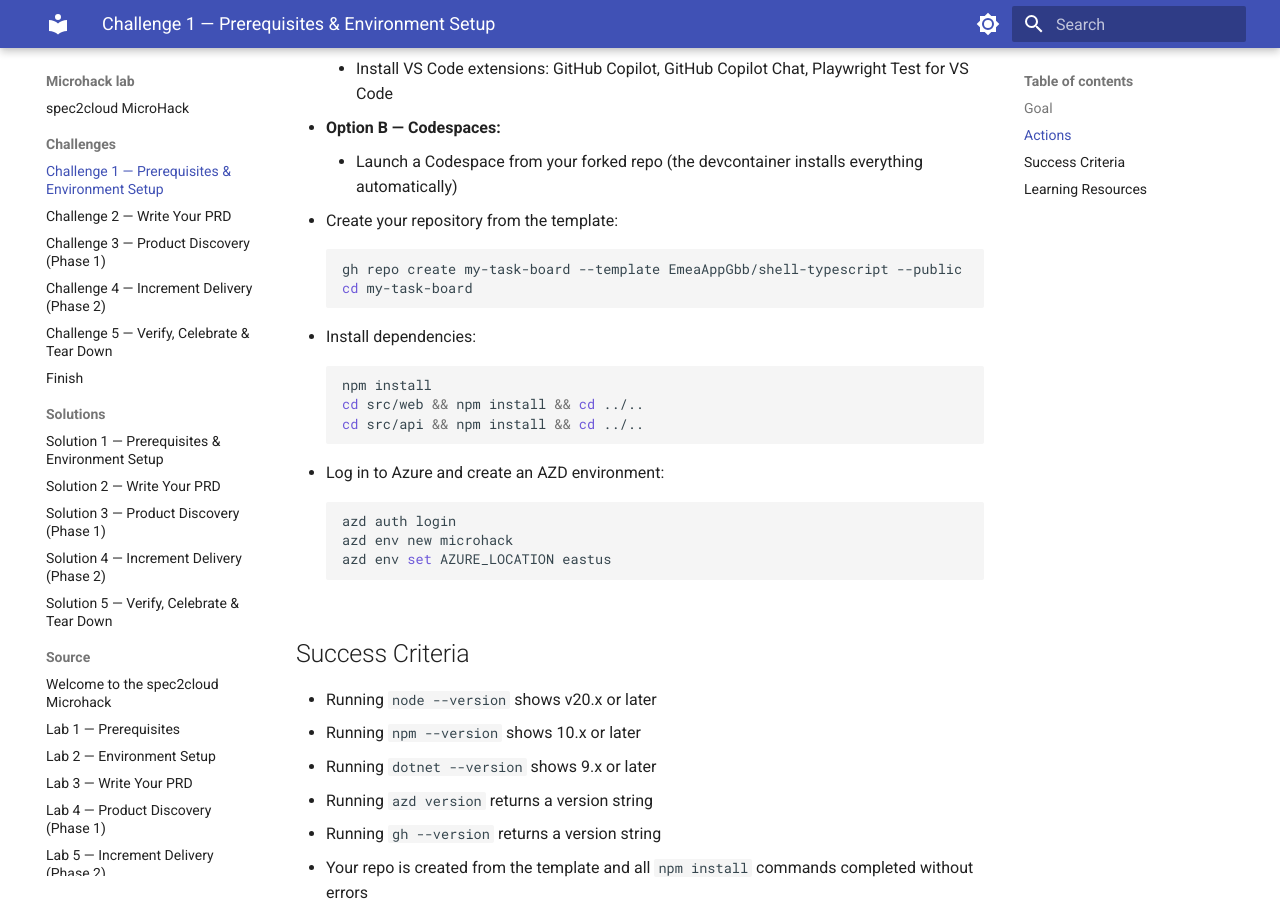
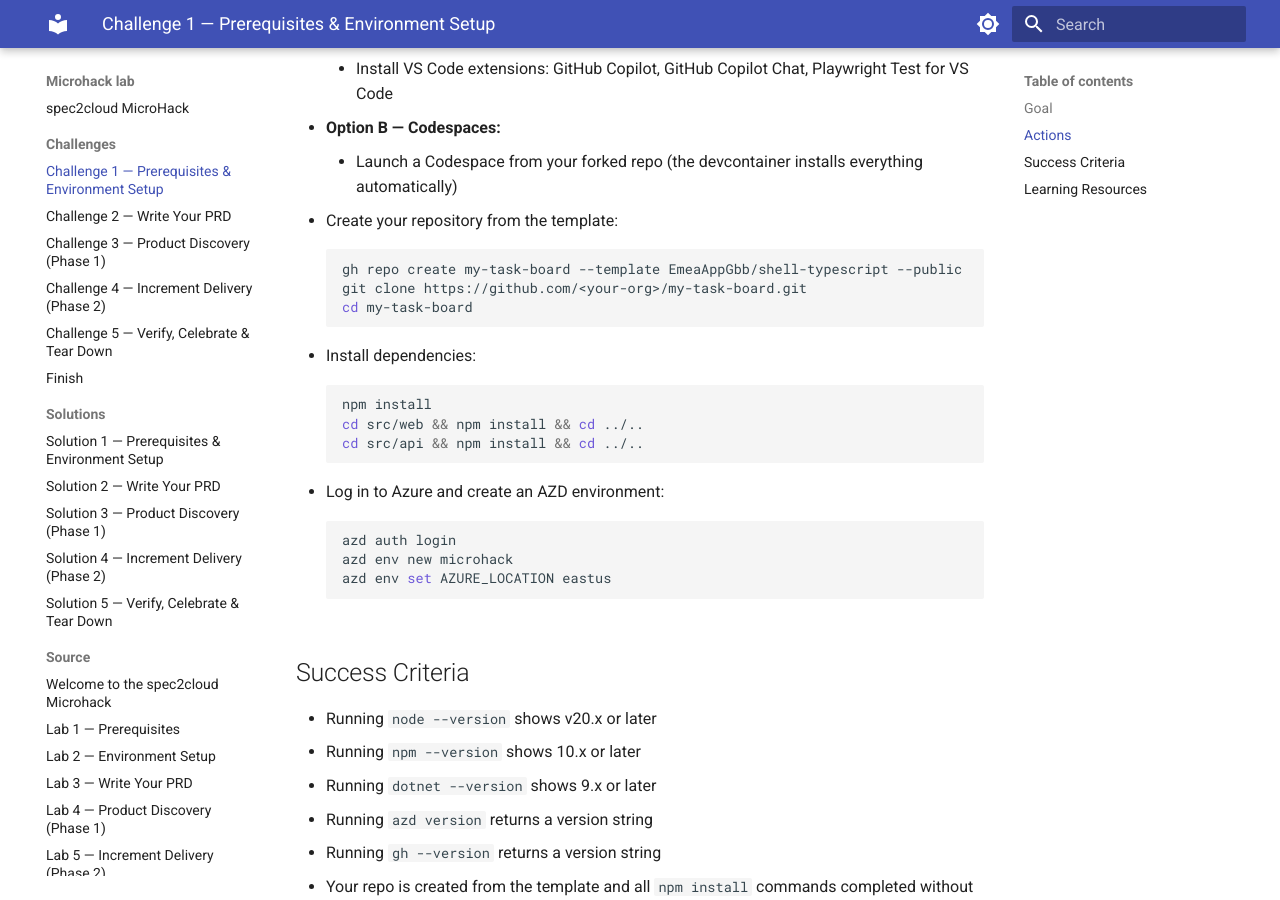
Before and after one commit to EmeaAppGbb/spec2cloud-microhack-greenfield, an MkDocs documentation site: the page built from docs/microhack-lab/challenges/challenge-01.md, in a window 1280 px wide and 900 px high, scrolled down 725 px. Built offline with MkDocs 1.6.1 and Material for MkDocs 9.7.7, drawn with Linux system fonts in a browser that asks for light colours.

Commit message:
docs: add git clone step to challenge-01
Ported from EmeaAppGbb/shell-typescript PR #28.

Co-authored-by: Copilot <223556219+Copilot@users.noreply.github.com>

````diff
--- a/docs/microhack-lab/challenges/challenge-01.md
+++ b/docs/microhack-lab/challenges/challenge-01.md
@@ -20,6 +20,7 @@ Set up your development environment with all required tools, create your own rep
 * Create your repository from the template:
     ```bash
     gh repo create my-task-board --template EmeaAppGbb/shell-typescript --public
+    git clone https://github.com/<your-org>/my-task-board.git
     cd my-task-board
     ```
 * Install dependencies:
````
